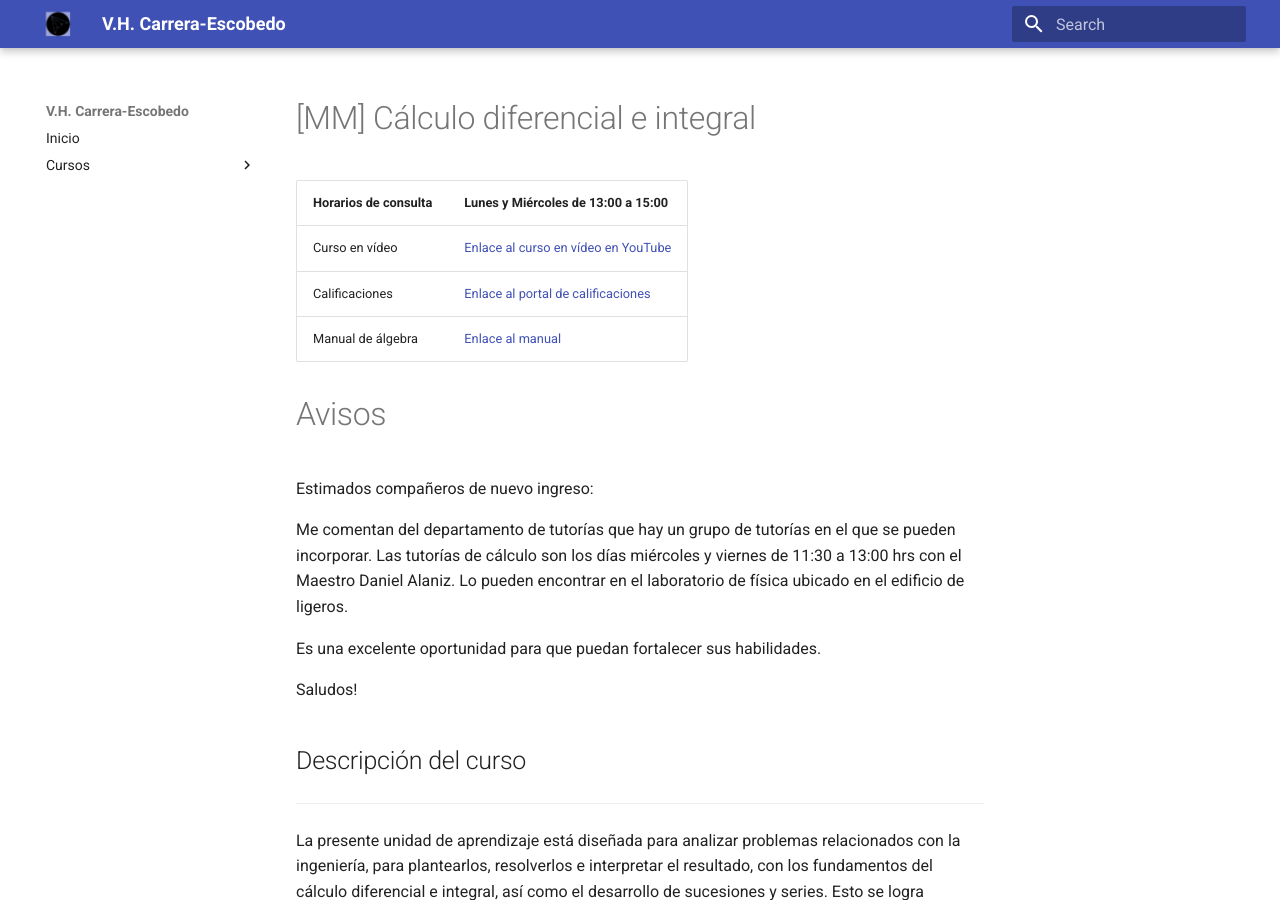
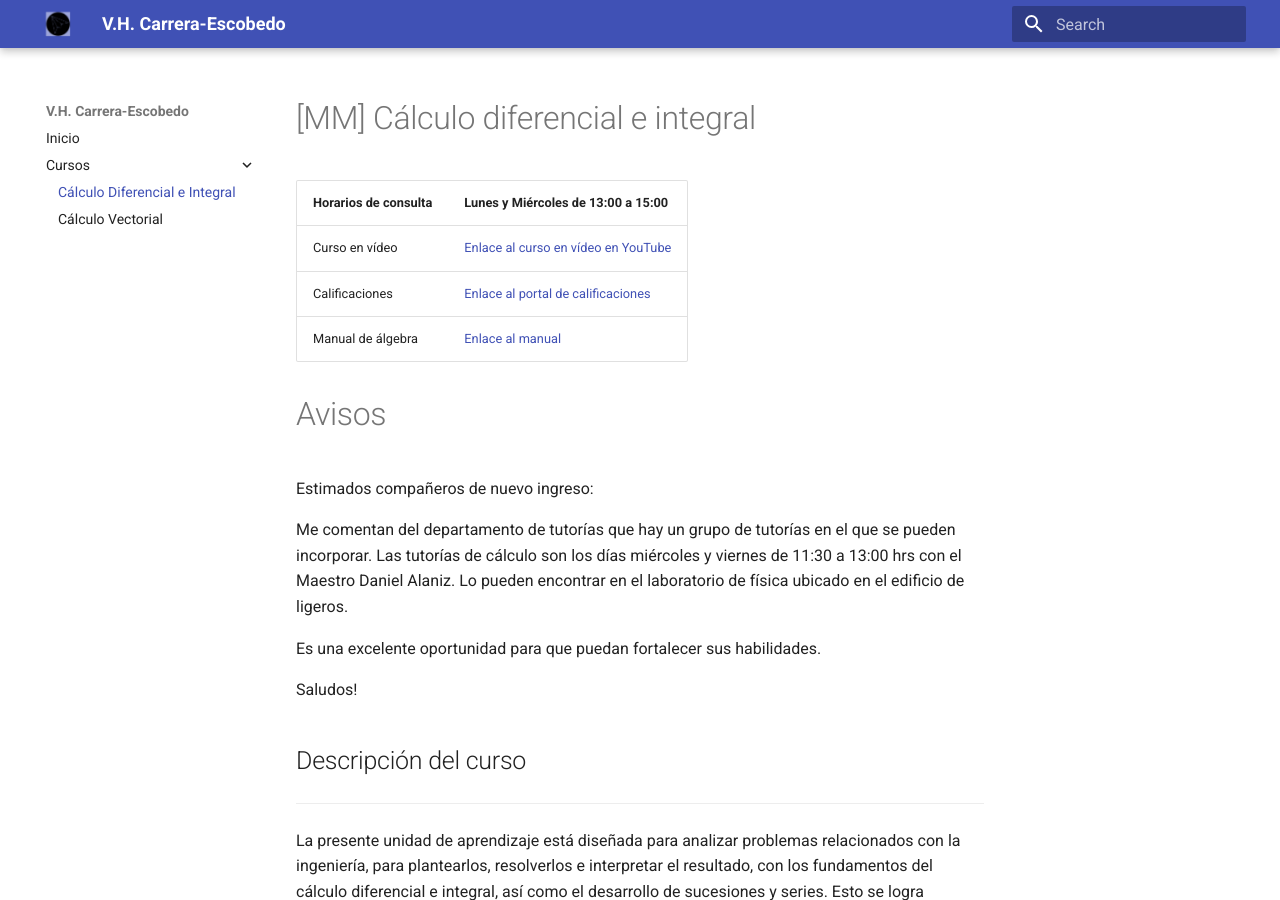
Before and after one commit to vcarrerae/Recursos-academicos, an MkDocs documentation site: the page built from docs/MM_calculo_diferencial_integral.md, in a window 1280 px wide and 900 px high. Built offline with MkDocs 1.6.1 and Material for MkDocs 9.7.7, drawn with Linux system fonts in a browser that asks for light colours; part of the change alters nothing that is shown.

Commit message:
Update links for calculus courses in mkdocs.yml

```diff
--- a/mkdocs.yml
+++ b/mkdocs.yml
@@ -12,5 +12,5 @@ theme:
 nav:
   - Inicio: index.md
   - Cursos:
-    - Cálculo Diferencial e Integral: calculo_diferencial_integral.md
-    - Cálculo Vectorial: "[MM] Cálculo vectorial.md"
+    - Cálculo Diferencial e Integral: MM_calculo_diferencial_integral.md
+    - Cálculo Vectorial: MM_calculo_vectorial
```
